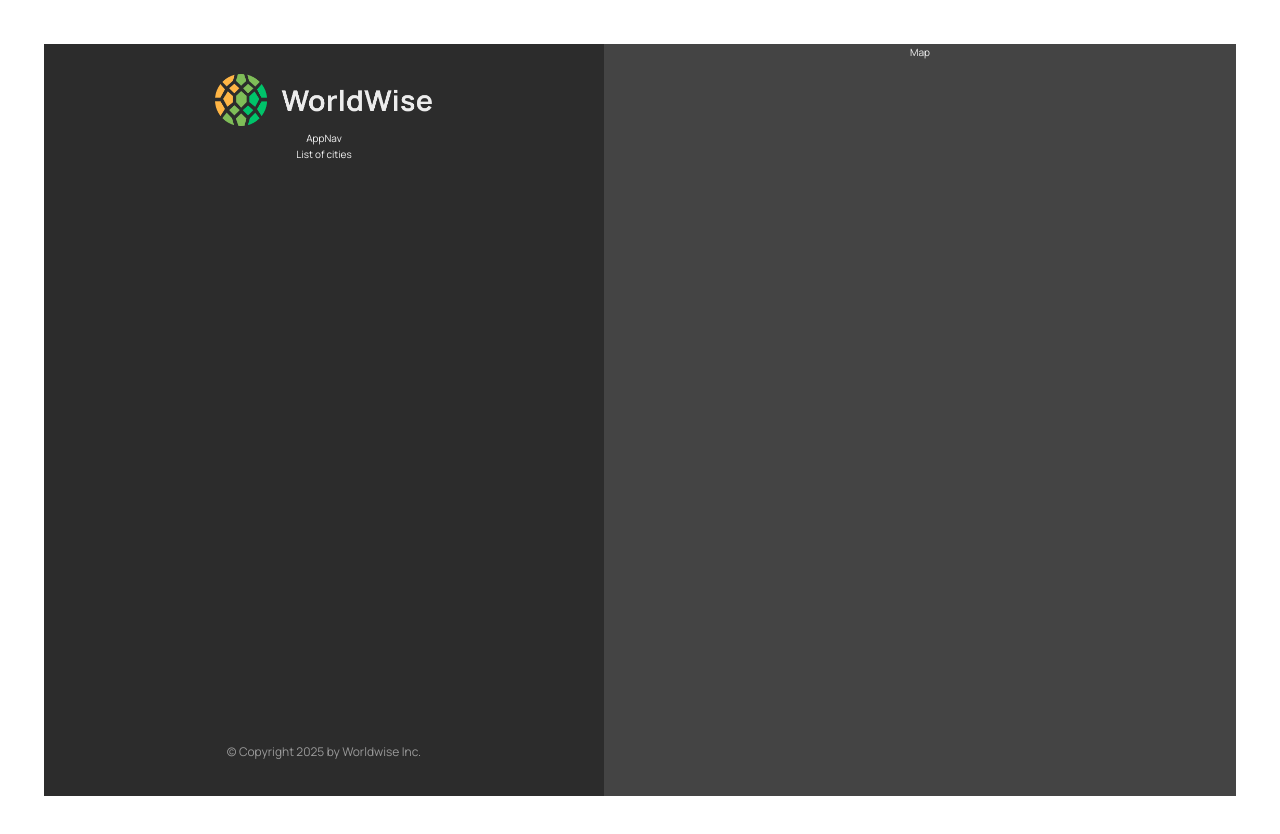
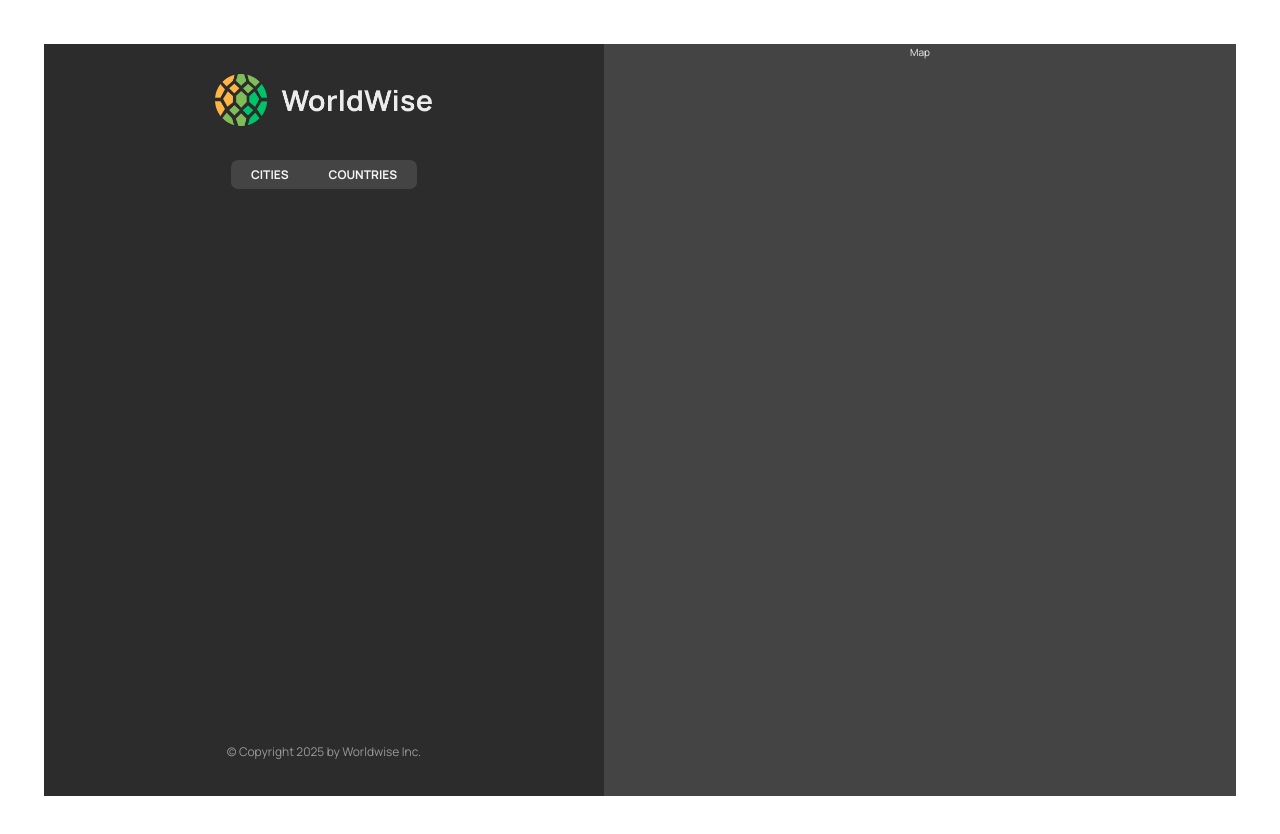
Before and after one commit to JasserBA/react-redux-nextjs-learning, a React (Vite) app in the folder section-17/worldwise/: page /app in a window 1280 px wide. Shown: the top 834 px of the page. Built offline with nearby package versions, Linux system fonts and the light colour scheme.

Commit message:
Added city list feature with JSON server and updated routing and components accordingly

```diff
--- a/section-17/worldwise/package.json
+++ b/section-17/worldwise/package.json
@@ -7,7 +7,8 @@
     "dev": "vite",
     "build": "vite build",
     "lint": "eslint .",
-    "preview": "vite preview"
+    "preview": "vite preview",
+    "server" : "json-server --watch data/cities.json --port 8000"
   },
   "dependencies": {
     "react": "^19.1.0",
--- a/section-17/worldwise/src/App.jsx
+++ b/section-17/worldwise/src/App.jsx
@@ -4,16 +4,20 @@
 import Pricing from "./pages/Pricing";
 import PageNotFound from "./pages/PageNotFound";
 import Homepage from "./pages/Homepage";
-import { AppNav } from "./components/AppNav";
 import Login from "./pages/Login";
 import { AppLayout } from "./pages/AppLayout";
+import { CityList } from "./components/CityList";
 
 function App() {
   return (
     <BrowserRouter>
       <Routes>
-        <Route path="/" element={<Homepage />} />
-        <Route path="app" element={<AppLayout />} />
+        <Route index path="/" element={<Homepage />} />
+        <Route path="app" element={<AppLayout />}>
+          <Route path="cities" element={<CityList />} />
+          <Route path="countries" element={<p>List of countries</p>} />
+          <Route path="form" element={<p>Form</p>} />
+        </Route>
         <Route path="product" element={<Product />} />
         <Route path="pricing" element={<Pricing />} />
         <Route path="login" element={<Login />} />
--- a/section-17/worldwise/src/components/AppNav.jsx
+++ b/section-17/worldwise/src/components/AppNav.jsx
@@ -1,3 +1,16 @@
+import { NavLink } from "react-router-dom";
+import styles from "./AppNav.module.css";
 export const AppNav = () => {
-  return <div>AppNav</div>;
+  return (
+    <div className={styles.nav}>
+      <ul>
+        <li>
+          <NavLink to="cities">Cities</NavLink>
+        </li>
+        <li>
+          <NavLink to="countries">Countries</NavLink>
+        </li>{" "}
+      </ul>
+    </div>
+  );
 };
--- /dev/null
+++ b/section-17/worldwise/src/components/CityList.jsx
@@ -0,0 +1,4 @@
+import styles from "./CityList.module.css";
+export const CityList = () => {
+  return <div className={styles.cityList}>CityList</div>;
+};
--- /dev/null
+++ b/section-17/worldwise/src/components/CountryList.jsx
@@ -0,0 +1,5 @@
+import React from "react";
+import styles from "./CountryList.module.css";
+export const CountryList = () => {
+  return <div className={styles.countryList}>CountryList</div>;
+};
--- a/section-17/worldwise/src/components/Sidebar.jsx
+++ b/section-17/worldwise/src/components/Sidebar.jsx
@@ -1,15 +1,15 @@
-import React from "react";
 import styles from "./Sidebar.module.css";
 import { AppNav } from "./AppNav";
 import Logo from "./Logo";
+import { Outlet } from "react-router-dom";
 
-export const Sidebar = () => {
+export const Sidebar = ({ children }) => {
   return (
     <div className={styles.sidebar}>
       <Logo />
       <AppNav />
-
-      <p>List of cities</p>
+      <Outlet />
+      {children}
       <footer className={styles.footer}>
         <p className={styles.copyright}>
           &copy; Copyright {new Date().getFullYear()} by Worldwise Inc.
```
Also changed, not shown: section-17/worldwise/data/cities.json (renamed from section-17/worldwise/src/data/cities.json), section-17/worldwise/src/components/CityList.module.css (line endings or trailing spaces).
